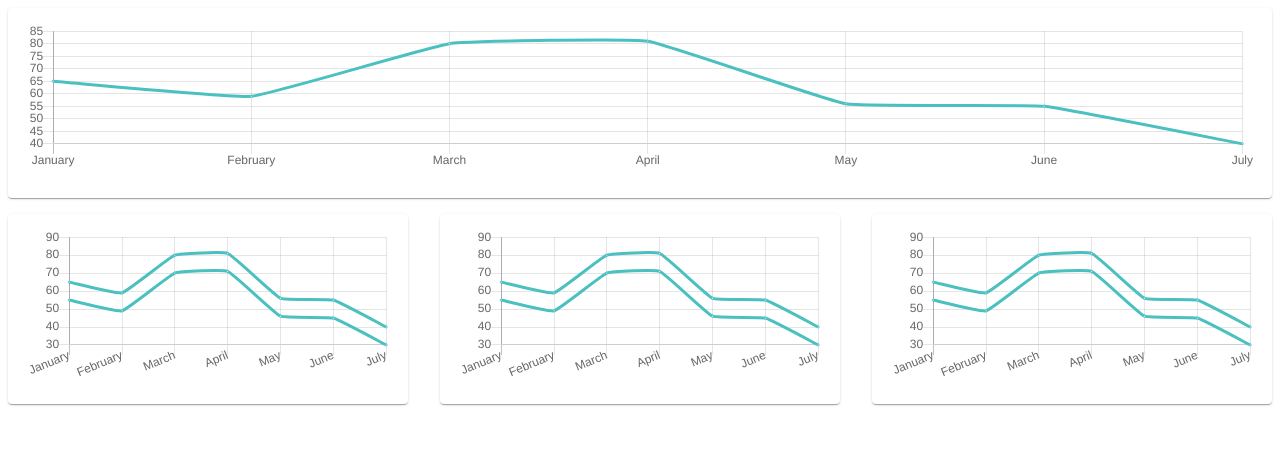
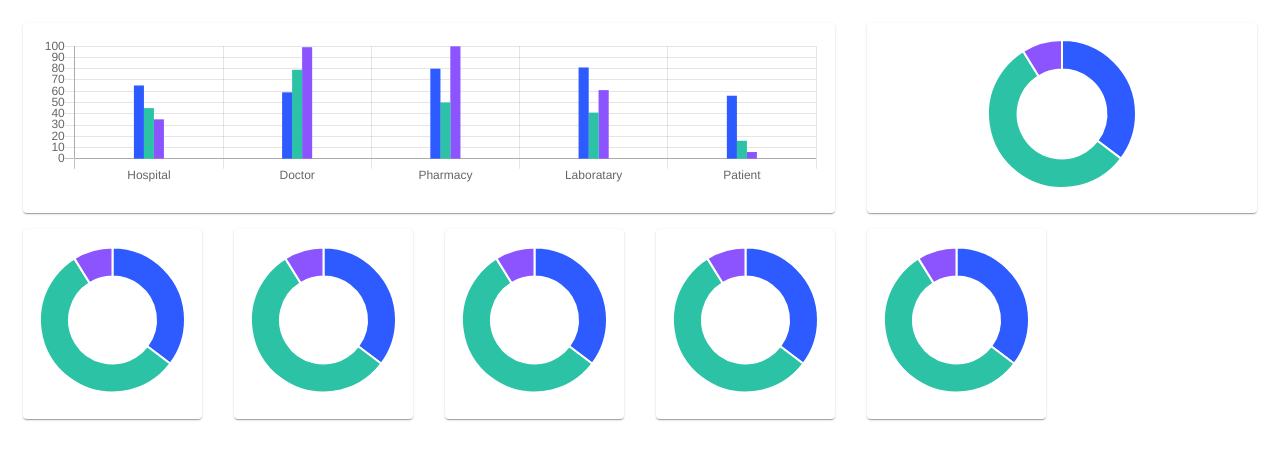
Before and after one commit to SikandarZameer/Anomaly-Dashboard, a React (Create React App) app: page / in a window 1280 px wide. Shown: the top 460 px of the page. Built offline with nearby package versions, Linux system fonts and the light colour scheme.

Commit message:
Provider-anomaly-dashboard

```diff
--- a/src/App.js
+++ b/src/App.js
@@ -3,7 +3,8 @@ import React from "react";
 // import LineCust from "./Components/Charts/LineCust";
 // import Linestacked from "./Components/Charts/Linestacked";
 // import DChart from "./Components/Charts/Doughnut";
-import PatientAnomalyDashboard from "./Components/Screens/PatientAnomalyDashboard";
+// import PatientAnomalyDashboard from "./Components/Screens/PatientAnomalyDashboard";
+import ProvidersAnomalyDashboard from "./Components/Screens/ProvidersAnomalyDashboard";
 import "./styles.css";
 
 export default function App() {
@@ -13,7 +14,8 @@ export default function App() {
       <LineCust />
       <Linestacked />
       <DChart /> */}
-      <PatientAnomalyDashboard />
+      {/* <PatientAnomalyDashboard /> */}
+      <ProvidersAnomalyDashboard />
     </div>
   );
 }
--- a/src/Components/Charts/BarGrouped.jsx
+++ b/src/Components/Charts/BarGrouped.jsx
@@ -43,6 +43,7 @@ const data = {
 
 const options = {
   responsive: true,
+  maintainAspectRatio: false,
   cornerRadius: 80,
   barValueSpacing: 10,
   legend: {
--- a/src/Components/Charts/Doughnut.jsx
+++ b/src/Components/Charts/Doughnut.jsx
@@ -1,43 +1,8 @@
 import React from "react";
-import { makeStyles } from "@material-ui/core/styles";
-import Card from "@material-ui/core/Card";
 import { Doughnut } from "react-chartjs-2";
 import "chartjs-plugin-doughnutlabel2";
-import CardContent from "@material-ui/core/CardContent";
-import Typography from "@material-ui/core/Typography";
 
-const useStyles = makeStyles({
-  card: {
-    width: "webkit-fill-available",
-    height: "260px"
-  },
-  chartSize: {
-    width: "210px",
-    height: "210px"
-  },
-  chartAlignment: {
-    display: "flex",
-    justifyContent: "center",
-    marginTop: -10
-  },
-  chartTitle: {
-    fontFamily: "Poppins",
-    fontWeight: 400,
-    marginLeft: 12,
-    marginTop: 10
-  }
-});
-
-const DChart = () => {
-  const classes = useStyles();
-  return (
-    <Card className={classes.card}>
-      <Typography className={classes.chartTitle}>Doctor</Typography>
-
-      <div className={classes.chartAlignment}>
-        <CardContent className={classes.chartSize}>
-          <Doughnut
-            data={{
+const data = {
   labels: ["Accepted", "Pending", "Rejected"],
   datasets: [
     {
@@ -48,8 +13,9 @@ const DChart = () => {
       hoverBorderWidth: 2
     }
   ]
-            }}
-            options={{
+};
+
+const options = {
   maintainAspectRatio: false,
   responsive: true,
   legend: {
@@ -86,12 +52,10 @@ const DChart = () => {
       ]
     }
   }
-            }}
-          />
-        </CardContent>
-      </div>
-    </Card>
-  );
+};
+
+const DChart = () => {
+  return <Doughnut data={data} options={options} />;
 };
 
 export default DChart;
--- a/src/Components/Screens/PatientAnomalyDashboard.jsx
+++ b/src/Components/Screens/PatientAnomalyDashboard.jsx
@@ -11,7 +11,7 @@ export default class doctorsChart extends Component {
 
   render() {
     return (
-      <div>
+      <div style={{ padding: "15px" }}>
         <Grid container spacing={4} justify="space-between">
           <Grid item xs={12}>
             <Card>
--- /dev/null
+++ b/src/Components/Screens/ProvidersAnomalyDashboard.jsx
@@ -0,0 +1,76 @@
+import React, { Component } from "react";
+import { Grid, Typography, Card, CardContent } from "@material-ui/core";
+import Select from "react-select";
+import BarGrouped from "../Charts/BarGrouped";
+import DChart from "../Charts/Doughnut";
+
+export default class doctorsChart extends Component {
+  // constructor(props) {
+  //   super(props);
+  // }
+
+  render() {
+    return (
+      <div style={{ padding: "15px" }}>
+        <Grid container spacing={4}>
+          <Grid item xs={8}>
+            <Card>
+              <CardContent>
+                <BarGrouped />
+              </CardContent>
+            </Card>
+          </Grid>
+
+          <Grid item xs={4}>
+            <Card>
+              <CardContent>
+                <DChart />
+              </CardContent>
+            </Card>
+          </Grid>
+        </Grid>
+        <Grid container spacing={4} justify="flex-start">
+          <Grid item xs={2}>
+            <Card>
+              <CardContent>
+                <DChart />
+              </CardContent>
+            </Card>
+          </Grid>
+
+          <Grid item xs={2}>
+            <Card>
+              <CardContent>
+                <DChart />
+              </CardContent>
+            </Card>
+          </Grid>
+
+          <Grid item xs={2}>
+            <Card>
+              <CardContent>
+                <DChart />
+              </CardContent>
+            </Card>
+          </Grid>
+
+          <Grid item xs={2}>
+            <Card>
+              <CardContent>
+                <DChart />
+              </CardContent>
+            </Card>
+          </Grid>
+
+          <Grid item xs={2}>
+            <Card>
+              <CardContent>
+                <DChart />
+              </CardContent>
+            </Card>
+          </Grid>
+        </Grid>
+      </div>
+    );
+  }
+}
```
Lines whose indentation alone changed are shown as unchanged.
